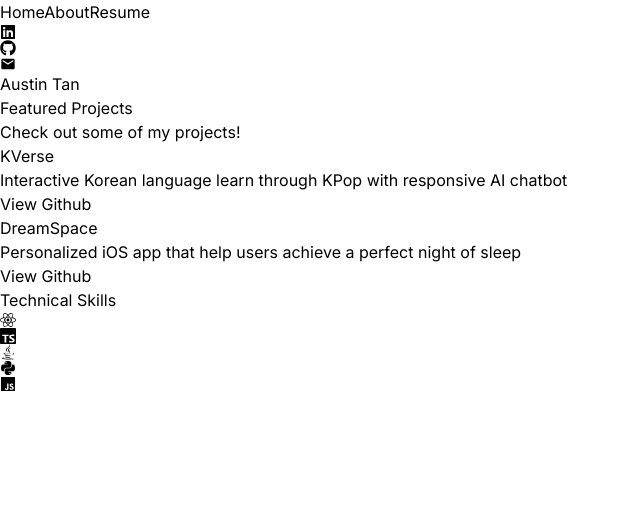
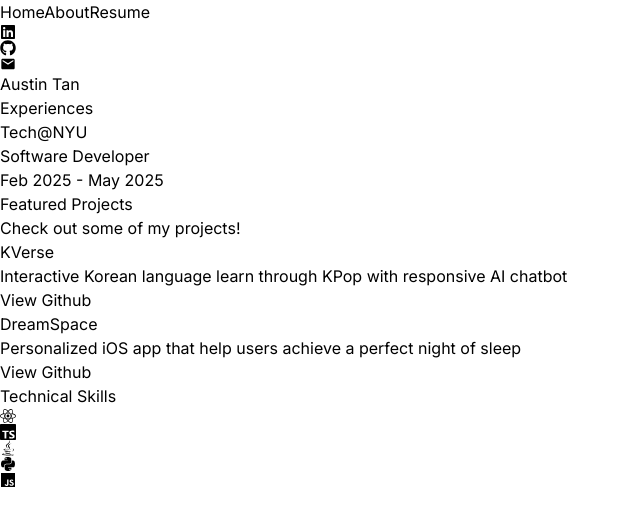
Before and after one commit to austint903/personalwebsite, a React (Vite) app: page / in a window 1280 px wide. Shown: the top 526 px of the page, without its empty margins (0-640 px from the left). Built offline with nearby package versions, Linux system fonts and the light colour scheme.

Commit message:
added experiences

```diff
--- a/package.json
+++ b/package.json
@@ -13,7 +13,7 @@
     "react": "^18.3.1",
     "react-dom": "^18.3.1",
     "react-icons": "^5.3.0",
-    "react-router-dom": "^6.27.0"
+    "react-router-dom": "^6.29.0"
   },
   "devDependencies": {
     "@eslint/js": "^9.11.1",
--- a/src/App.jsx
+++ b/src/App.jsx
@@ -5,6 +5,7 @@ import Projects from "./components/Projects";
 import Resume from "./components/Resume";
 import Skills from "./components/Skills"
 import About1 from "./components/About1"
+import Experiences from './components/Experiences';
 
 const App = () => {
   return (
@@ -22,9 +23,11 @@ const App = () => {
             <Route path="/" element={
               <>
                 <About />
+                <Experiences/>
                 <Projects />
                 <Skills />
                 <Resume />
+
               </>
             } />
             <Route path="/about" element={<About1 />} />
--- /dev/null
+++ b/src/components/Experiences.jsx
@@ -0,0 +1,35 @@
+const Experiences = () => {
+    const experiences = [
+      {
+        company: "Tech@NYU",
+        role: "Software Developer",
+        description:
+          "",
+        date: "Feb 2025 - May 2025",
+      },
+
+    ];
+
+    return (
+      <section className="flex justify-center pb-[100px]">
+        <div className="w-full max-w-3xl px-4">
+          <h2 className="text-center text-3xl font-bold mb-6">Experiences</h2>
+          <div className="space-y-12">
+            {experiences.map((exp, index) => (
+              <div
+                key={index}
+                className="bg-purple-100/80 rounded-3xl p-6 shadow-md flex flex-col items-center text-center relative z-0 after:-z-10 overflow-hidden after:content-[''] after:absolute after:inset-0 after:outline-2 after:outline after:-outline-offset-2 after:rounded-3xl after:outline-black/20"
+              >
+                <h3 className="text-xl font-semibold mb-1">{exp.company}</h3>
+                <h4 className="text-lg font-medium mb-2">{exp.role}</h4>
+                <p className="mb-2">{exp.description}</p>
+                <span className="text-sm text-gray-600">{exp.date}</span>
+              </div>
+            ))}
+          </div>
+        </div>
+      </section>
+    );
+  };
+
+  export default Experiences;
```
Also changed, not shown: 1 other file (tests, documents, lock files or other folders).
